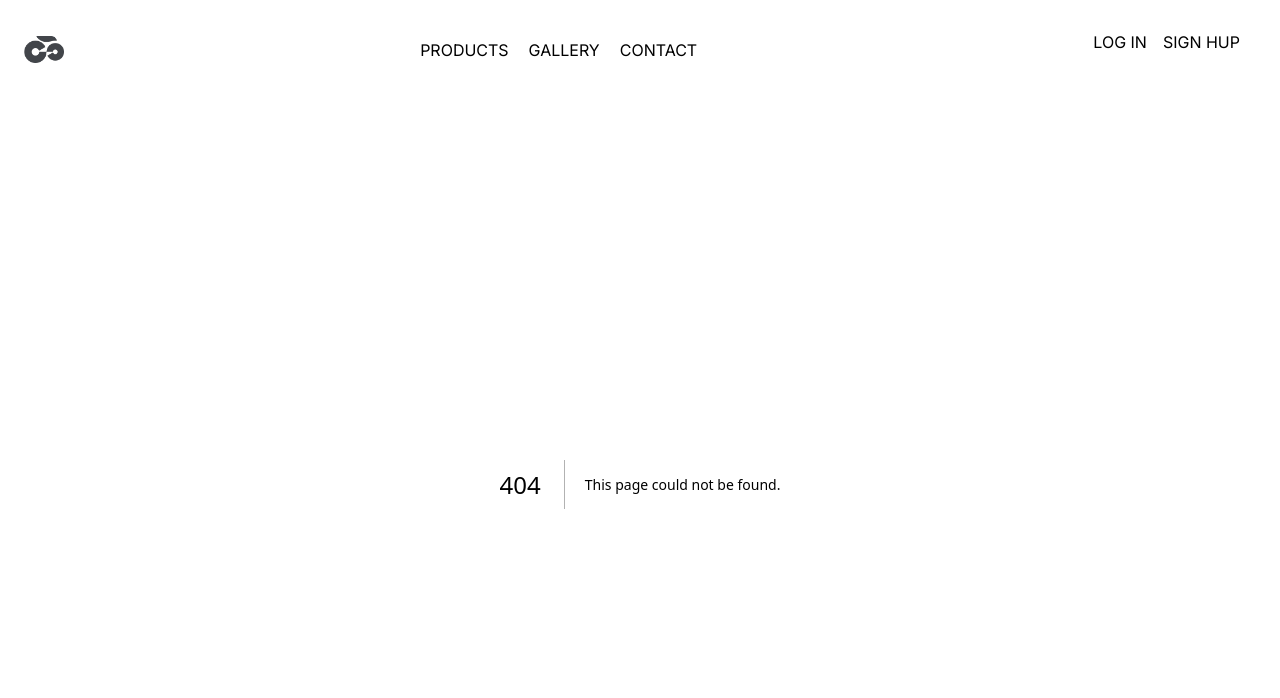
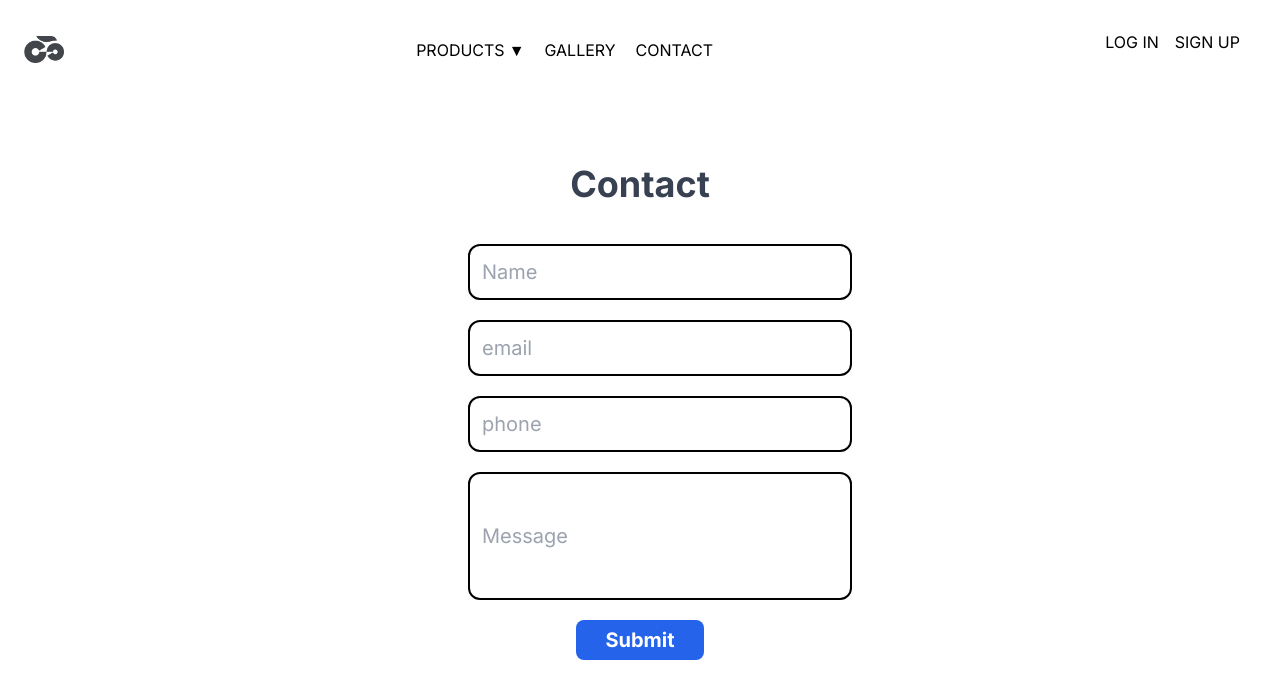
Before and after one commit to Muhammad361738/scooter-nextjs, a Next.js app: page /components/Contact in a window 1280 px wide. Before the commit this address had no page. Shown: the top 698 px of the page. Built offline with nearby package versions, Linux system fonts and the light colour scheme.

Commit message:
Add new esponsive web in quater 2 journey

```diff
--- /dev/null
+++ b/src/app/components/Contact/page.tsx
@@ -0,0 +1,32 @@
+import React from 'react';
+
+const Page = () => {
+    return (
+
+              <div className=' w-auto h-auto md:w-ful md:h-screen  items-center pb-12' >
+                 <div className="h-auto w-full flex flex-wrap flex-col items-center">
+                    <p className="text-gray-700 font-bold text-3xl md:text-4xl text-center mt-20 mb-10">Contact </p>
+                 {/* contact form  */}
+           <div className='w-96 items-center'>
+            <form className='pl-5'>
+                <input className='p-3 w-80 md:w-96 border-black border-2 rounded-xl text-xl' type="text" name="" id="" placeholder='Name' required />
+                <input className='p-3 w-80 md:w-96 border-black border-2 rounded-xl text-xl mt-5' type="text" name="" id="" placeholder='email' required />
+                <input className='p-3 w-80 md:w-96 border-black border-2 rounded-xl text-xl mt-5' type="text" name="" id="" placeholder='phone' required />
+                <input className='p-3 w-80 md:w-96 h-32 border-black border-2 rounded-xl text-xl mt-5' type="text" name="" id="" placeholder='Message' required />
+
+            </form>
+            </div>
+            <div>
+            <button className='w-32 h-10 bg-blue-600 text-white font-bold text-xl rounded-lg hover:bg-blue-900 mt-5'>Submit</button>
+            </div>
+        </div>
+
+
+
+
+      </div>
+
+    );
+}
+
+export default Page;
--- a/src/app/components/Navbar.tsx
+++ b/src/app/components/Navbar.tsx
@@ -22,7 +22,29 @@ const Page = () => {
           {/* Desktop Menu */}
           <div className="hidden md:block pt-4 ">
             <ul className="outline-none flex gap-5 pr-10">
-              <li><Link href="/">PRODUCTS</Link></li>
+            <li className="relative group">
+          <Link href="/" className=" flex items-center">
+            PRODUCTS <span className="ml-1">▼</span>
+          </Link>
+               <ul className="absolute left-0 mt-2 space-y-2 bg-white border rounded-md shadow-lg opacity-0 group-hover:opacity-100 transition-opacity duration-300 delay-200">
+            <li>
+              <Link href="/ProductInfo" className="block px-4 py-2 text-gray-700 hover:bg-gray-100">
+              ProductInfo
+              </Link>
+            </li>
+            <li>
+              <Link href="/product2" className="block px-4 py-2 text-gray-700 hover:bg-gray-100">
+                Product 2
+              </Link>
+            </li>
+            <li>
+              <Link href="/product3" className="block px-4 py-2 text-gray-700 hover:bg-gray-100">
+                Product 3
+              </Link>
+            </li>
+          </ul>
+        </li>
+
               <li><Link href="/ProductInfo">GALLERY</Link></li>
               <li><Link href="/Menu">CONTACT</Link></li>
             </ul>
@@ -30,7 +52,7 @@ const Page = () => {
           <div className='hidden md:block'>
             <ul className='outline-none flex gap-4 pr-10'>
                 <li>LOG IN</li>
-                <li>SIGN HUP</li>
+                <li>SIGN UP</li>
             </ul>
           </div>
 
@@ -46,9 +68,9 @@ const Page = () => {
         <div className="fixed inset-0 bg-white flex flex-col items-center justify-center">
           <button onClick={toggleMenu} className="absolute top-5 right-5 text-4xl text-black">&#10006;</button>
           <ul className="text-center text-black text-2xl space-y-6">
-            <li><Link href="/" onClick={toggleMenu}>PRODUCTS</Link></li>
-            <li><Link href="/About" onClick={toggleMenu}>GALLERY</Link></li>
-            <li><Link href="/Menu" onClick={toggleMenu}>CONTACT</Link></li>
+            <li><Link href="/" onClick={toggleMenu}>Product</Link></li>
+            <li><Link href="/" onClick={toggleMenu}>GALLERY</Link></li>
+            <li><Link href="/" onClick={toggleMenu}>CONTACT</Link></li>
             <li><Link href="" onClick={toggleMenu}>LOG IN</Link></li>
             <li><Link href="" onClick={toggleMenu}>SIGN HUP</Link></li>
           </ul>
--- a/src/app/page.tsx
+++ b/src/app/page.tsx
@@ -7,6 +7,7 @@ import MultipleAcc from "./components/MultipleAcc"
 import Gallery from "./Gallery/page";
 import Colors from "./components/Colors"
 import Footer from "./components/Footer/footer"
+import Contact from "./components/Contact/page"
 export default function Home() {
   return (
    <>
@@ -17,6 +18,7 @@ export default function Home() {
    <MultipleAcc/>
    <Gallery/>
    <Colors/>
+   <Contact/>
    <Footer/>
    </>
   );
```
Also changed, not shown: src/app/Gallery/page.tsx (+1 -1 lines), src/app/components/Footer/footer.tsx (+0 -2 lines).
